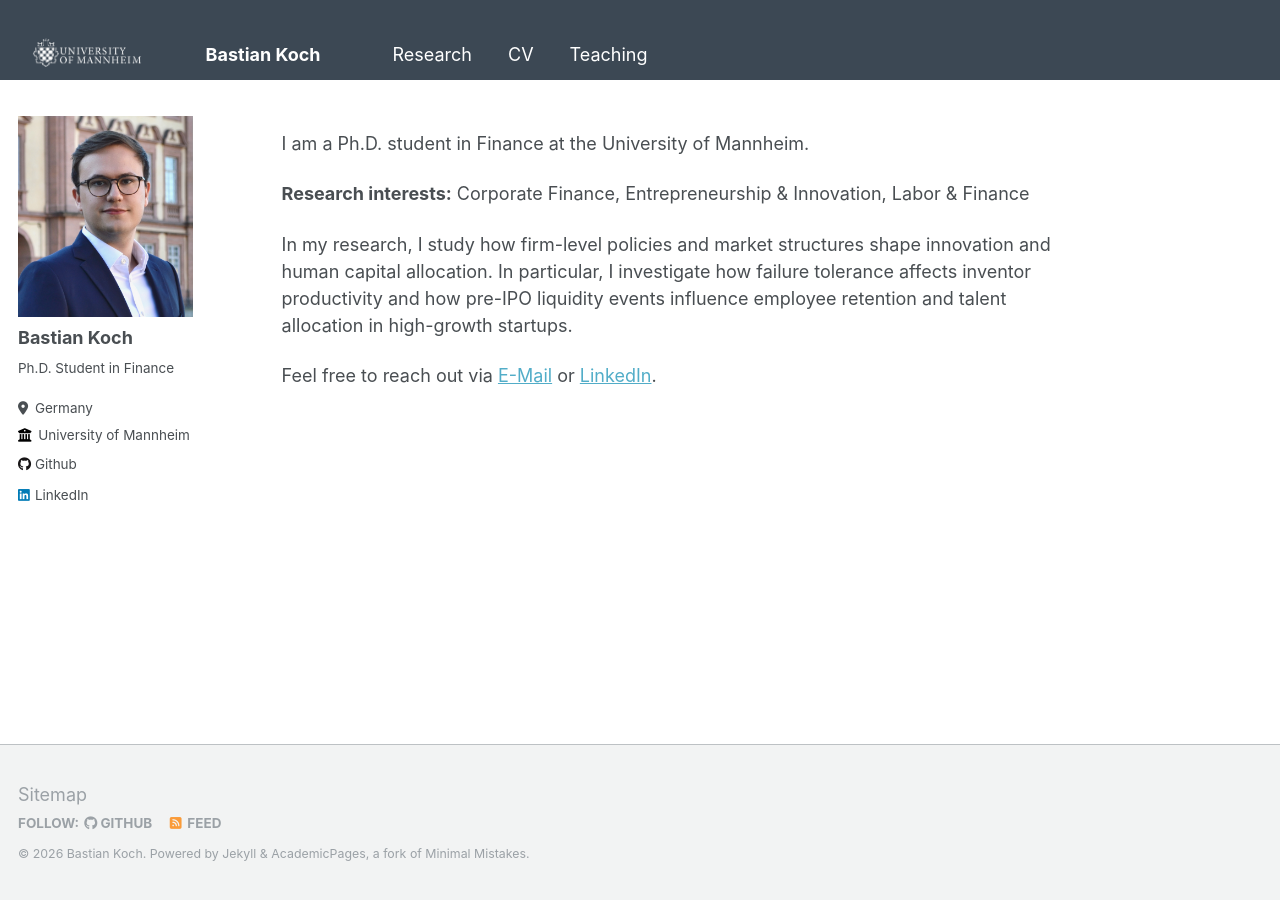
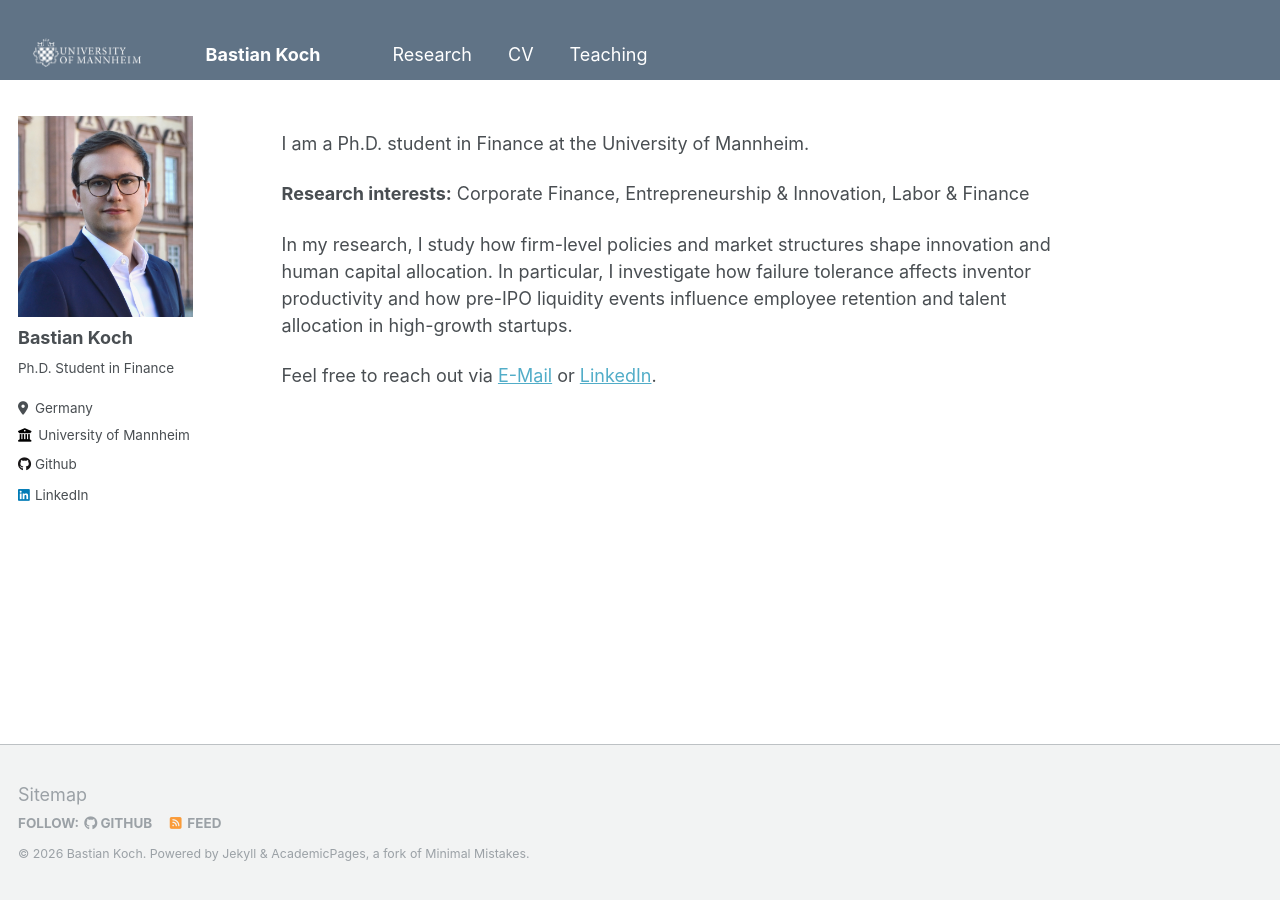
Before and after one commit to BastianKoch/BastianKoch.github.io, a Jekyll site: the page built from _pages/about.md, in a window 1280 px wide. Built offline with Jekyll 4.4.1, drawn with Linux system fonts in a browser that asks for light colours.

Commit message:
Update masthead color to #607386
Co-Authored-By: Claude Sonnet 4.6 <noreply@anthropic.com>

```diff
--- a/_sass/_masthead.scss
+++ b/_sass/_masthead.scss
@@ -4,7 +4,7 @@
 
 .masthead {
   position: fixed;
-  background: #3C4854;
+  background: #607386;
   border-bottom: none;
   height: $masthead-height;
   top: 0;
```
